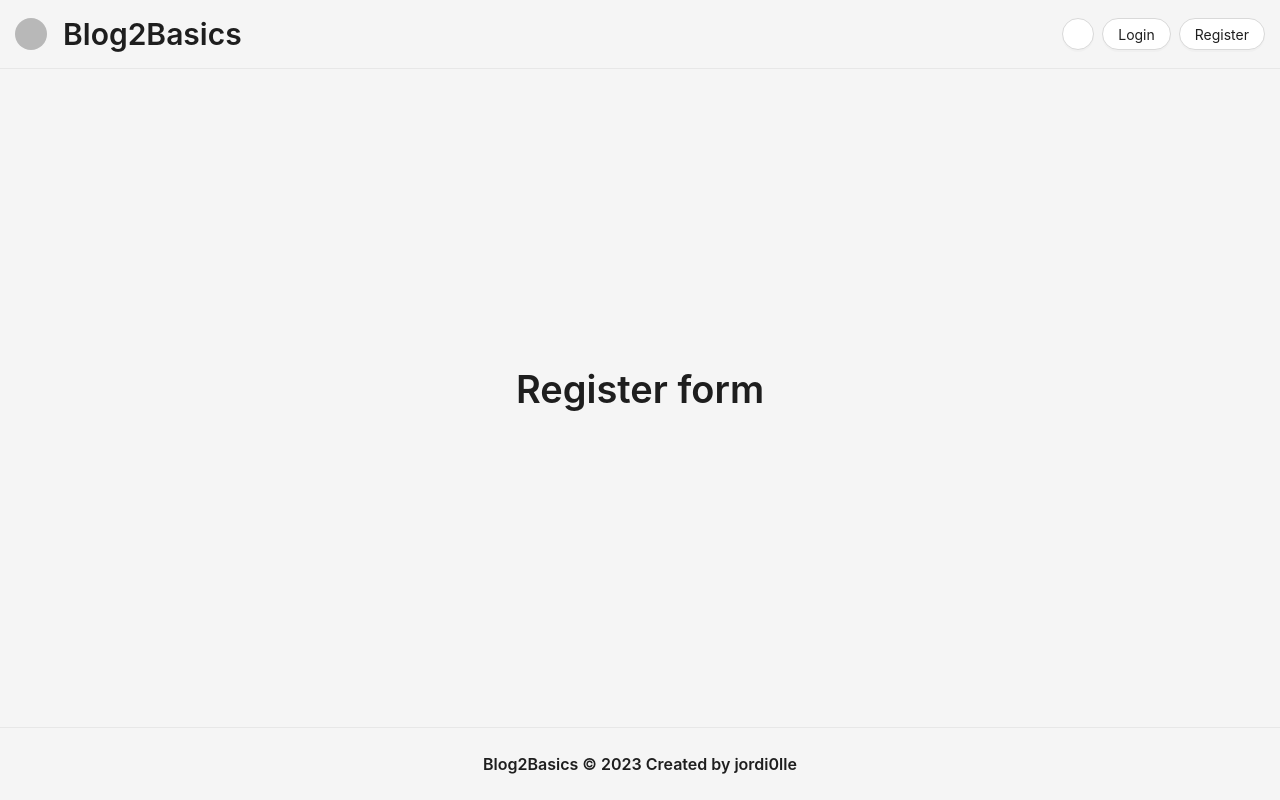
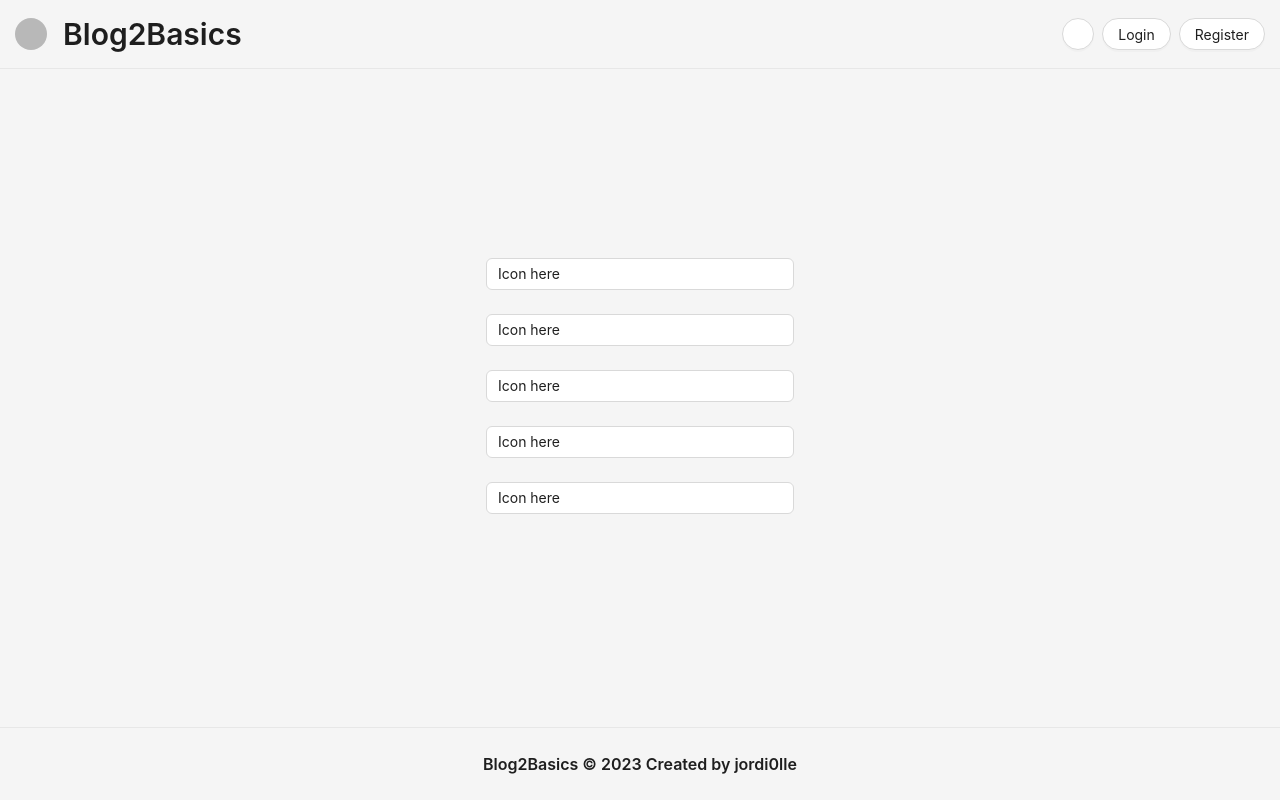
Before and after one commit to jolle11/blog2basics-frontend, a React (Vite) app: page /register in a window 1280 px wide. Built offline with nearby package versions, Linux system fonts and the light colour scheme; some icons are missing.

Commit message:
WIP - Register form

```diff
--- a/src/components/RegisterForm.tsx
+++ b/src/components/RegisterForm.tsx
@@ -1,7 +1,97 @@
-import Title from "antd/es/typography/Title";
+import { message } from "antd";
+import Form from "antd/es/form/Form";
+import FormItem from "antd/es/form/FormItem";
+import Input from "antd/es/input/Input";
+import { useAtom } from "jotai";
+import { isLoadingAtom } from "../atoms/genericAtoms";
+import {
+    userAliasAtom,
+    userEmailAtom,
+    userPasswordAtom,
+    userSurnameAtom,
+    usernameAtom,
+} from "../atoms/userAtoms";
 
 const RegisterForm = () => {
-    return <Title>Register form</Title>;
+    const [userEmail, setUserEmail] = useAtom(userEmailAtom);
+    const [password, setPassword] = useAtom(userPasswordAtom);
+    const [username, setName] = useAtom(usernameAtom);
+    const [surname, setSurname] = useAtom(userSurnameAtom);
+    const [alias, setAlias] = useAtom(userAliasAtom);
+
+    const [isLoading, setIsLoading] = useAtom(isLoadingAtom);
+
+    const [messageApi, contextHolder] = message.useMessage();
+
+    const onFinish = () => {};
+
+    return (
+        <>
+            {contextHolder}
+            <Form name="registerForm" onFinish={onFinish}>
+                <FormItem
+                    name=""
+                    rules={[
+                        { required: true, message: "Please input your XXXXX!" },
+                    ]}
+                >
+                    <Input
+                        prefix={"Icon here"}
+                        placeholder=""
+                        onChange={(event) => console.log(event.target.value)}
+                    />
+                </FormItem>
+                <FormItem
+                    name=""
+                    rules={[
+                        { required: true, message: "Please input your XXXXX!" },
+                    ]}
+                >
+                    <Input
+                        prefix={"Icon here"}
+                        placeholder=""
+                        onChange={(event) => console.log(event.target.value)}
+                    />
+                </FormItem>
+                <FormItem
+                    name=""
+                    rules={[
+                        { required: true, message: "Please input your XXXXX!" },
+                    ]}
+                >
+                    <Input
+                        prefix={"Icon here"}
+                        placeholder=""
+                        onChange={(event) => console.log(event.target.value)}
+                    />
+                </FormItem>
+                <FormItem
+                    name=""
+                    rules={[
+                        { required: true, message: "Please input your XXXXX!" },
+                    ]}
+                >
+                    <Input
+                        prefix={"Icon here"}
+                        placeholder=""
+                        onChange={(event) => console.log(event.target.value)}
+                    />
+                </FormItem>
+                <FormItem
+                    name=""
+                    rules={[
+                        { required: true, message: "Please input your XXXXX!" },
+                    ]}
+                >
+                    <Input
+                        prefix={"Icon here"}
+                        placeholder=""
+                        onChange={(event) => console.log(event.target.value)}
+                    />
+                </FormItem>
+            </Form>
+        </>
+    );
 };
 
 export default RegisterForm;
```
